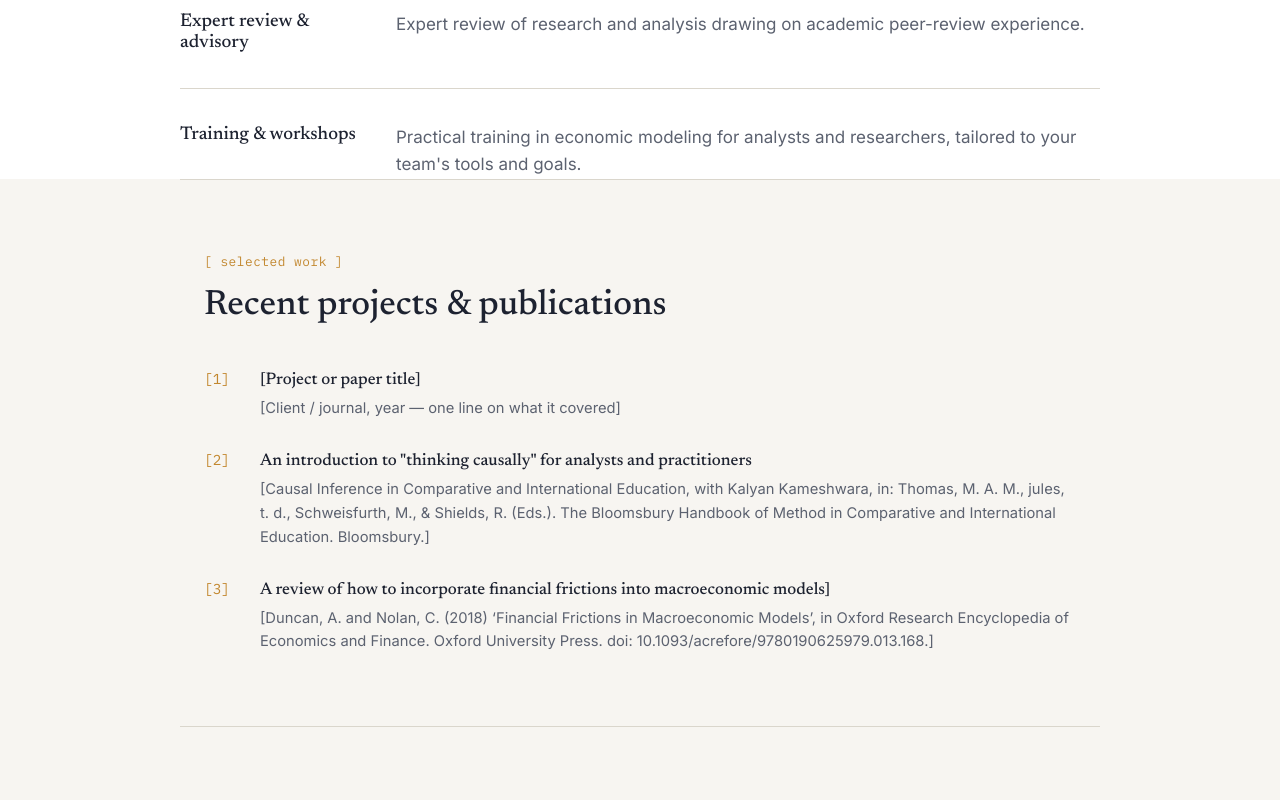
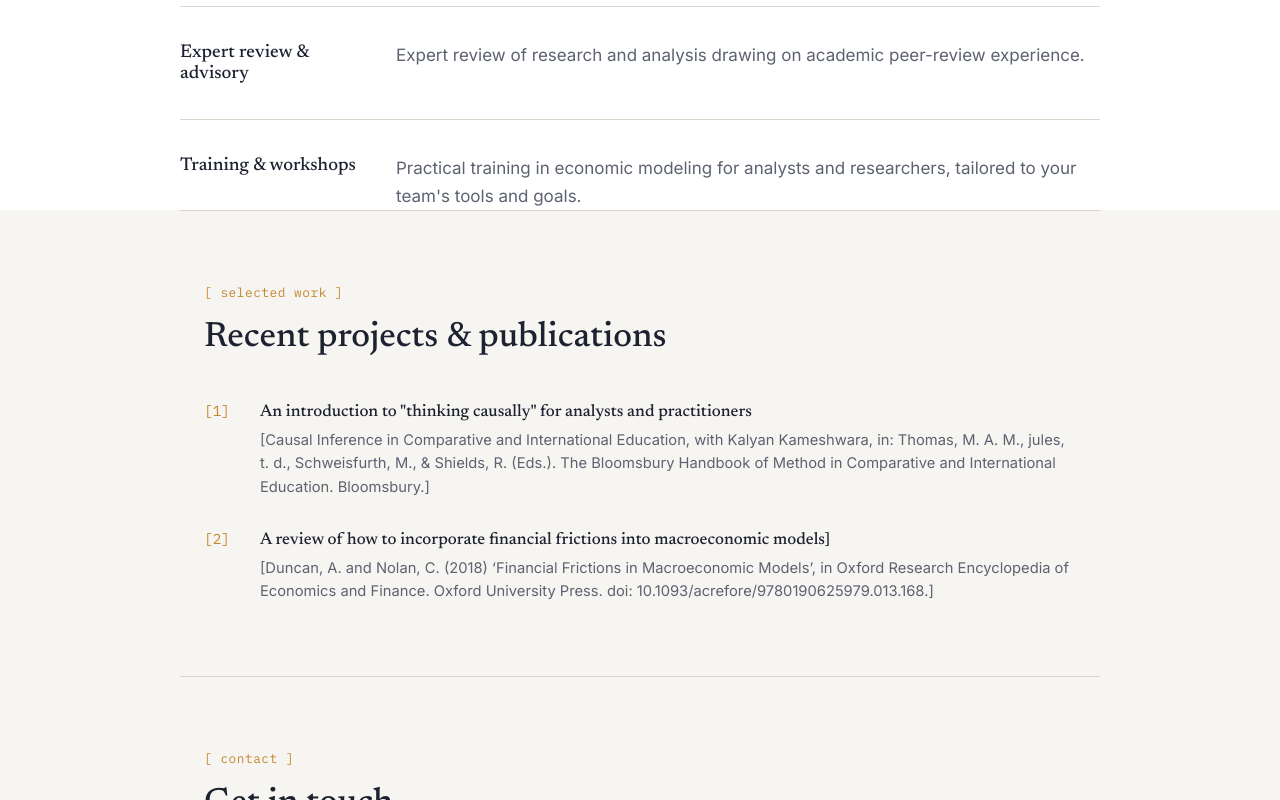
Before and after one commit to gormane16/gormane16, a plain HTML site: page index.html in a window 1280 px wide. Shown: the part 1877-2677 px from the top of the page. Drawn offline with Linux system fonts and the light colour scheme.

Commit message:
Update index.html

```diff
--- a/index.html
+++ b/index.html
@@ -416,6 +416,8 @@
       <p>
         Emma is Principal Research Fellow at the University of Westminster's Centre for Employment Research,
         specialising in applied economics, causal inference and policy evaluation.
+          </p>
+      <p>
         Her work uses large survey and adminstrative datasets to answer the big questions in social science and economics.
   </p>
       <p>
@@ -435,6 +437,8 @@
     <h2>What we do</h2>
     <div class="services">
             <div class="service">
+                </p>
+      <p>
         <h3>Macroeconomic modeling</h3>
         <p>
          Advanced macroeconomic modeling - such as CGE abd DSGE - to gain a deeper insight into how economic shocks impact the broader economy.
@@ -479,15 +483,9 @@
   <p class="eyebrow">[ selected work ]</p>
   <h2>Recent projects &amp; publications</h2>
   <ol class="work-list">
+
     <li class="work-item">
       <span class="work-num">[1]</span>
-      <div>
-        <h3>[Project or paper title]</h3>
-        <span class="meta">[Client / journal, year — one line on what it covered]</span>
-      </div>
-    </li>
-    <li class="work-item">
-      <span class="work-num">[2]</span>
       <div>
         <h3>An introduction to "thinking causally" for analysts and practitioners</h3>
         <span class="meta">[Causal Inference in Comparative and International Education, with Kalyan Kameshwara,
@@ -496,7 +494,7 @@
       </div>
     </li>
     <li class="work-item">
-      <span class="work-num">[3]</span>
+      <span class="work-num">[2]</span>
       <div>
         <h3>A review of how to incorporate financial frictions into macroeconomic models]</h3>
         <span class="meta">[Duncan, A. and Nolan, C. (2018) ‘Financial Frictions in Macroeconomic Models’,
```
